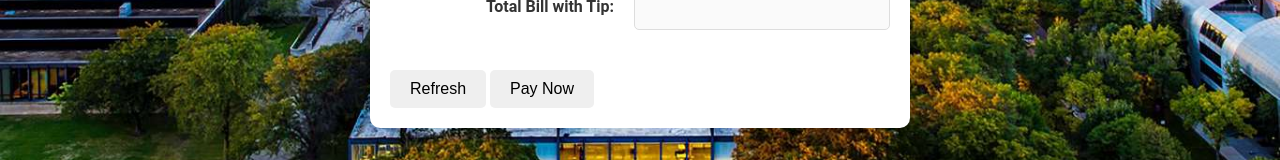
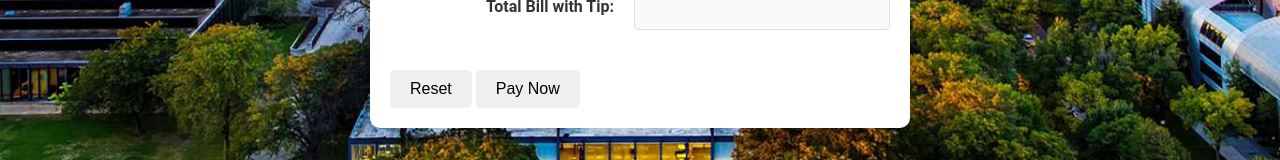
Before and after one commit to RohithNayak9/ITMD541-3, a plain HTML site: page index.html in a window 1280 px wide. Shown: the part 569-729 px from the top of the page. Drawn offline with Linux system fonts and the light colour scheme.

Commit message:
Update index.html

```diff
--- a/index.html
+++ b/index.html
@@ -37,7 +37,7 @@
                 <input type="text" id="totalBillWithTip" disabled>
             </div>
         </form>
-        <button onclick="refreshPage()">Refresh</button>
+        <button onclick="refreshPage()">Reset</button>
         <button onclick="showNotification()">Pay Now</button>
     </div>
 
```
